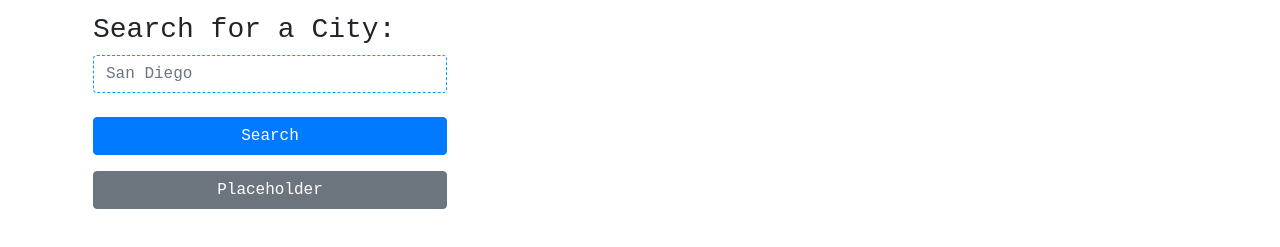
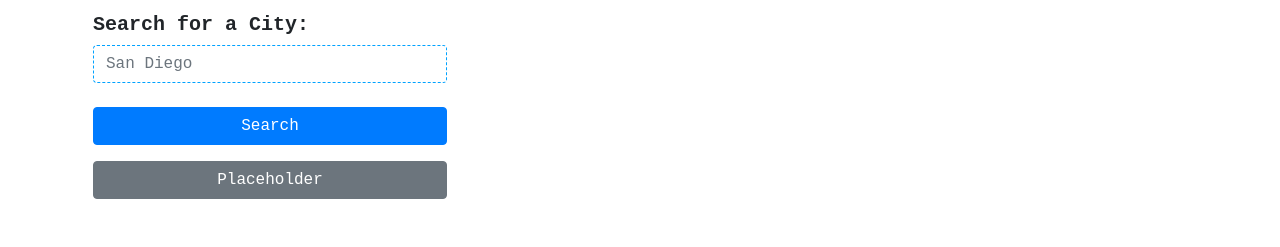
Before and after one commit to Ivo-Gatzinski/weather-dash, a plain HTML site: page index.html in a window 1280 px wide. Shown: the part 51-298 px from the top of the page. Drawn offline with nearby package versions, Linux system fonts and the light colour scheme.

Commit message:
adjust styles

```diff
--- a/assets/css/style.css
+++ b/assets/css/style.css
@@ -9,3 +9,8 @@ header {
 .form-control {
     border: 1px dashed rgb(0, 162, 255);
 }
+
+h3 {
+    font-size: 125%;
+    font-weight: bolder;
+}
--- a/index.html
+++ b/index.html
@@ -15,7 +15,7 @@
 <header class="header">
     <h1>Weather Dashboard</h1>
 </header>
-<main class="container-sm">
+<main class="container">
     <div class="row-12">
     <section class="col-sm-4 p-2 search-form">
         <h3>Search for a City:</h3>
```
